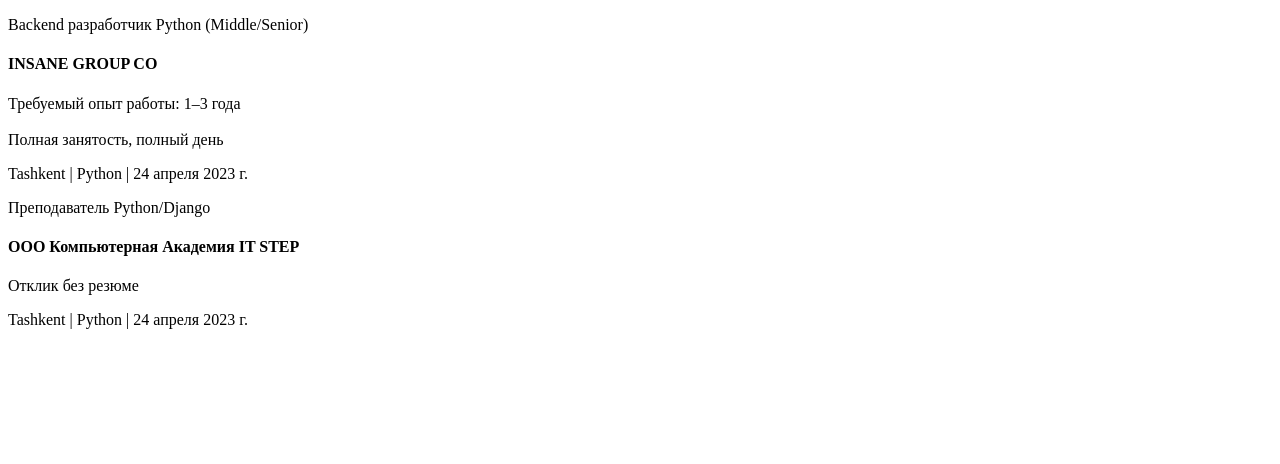
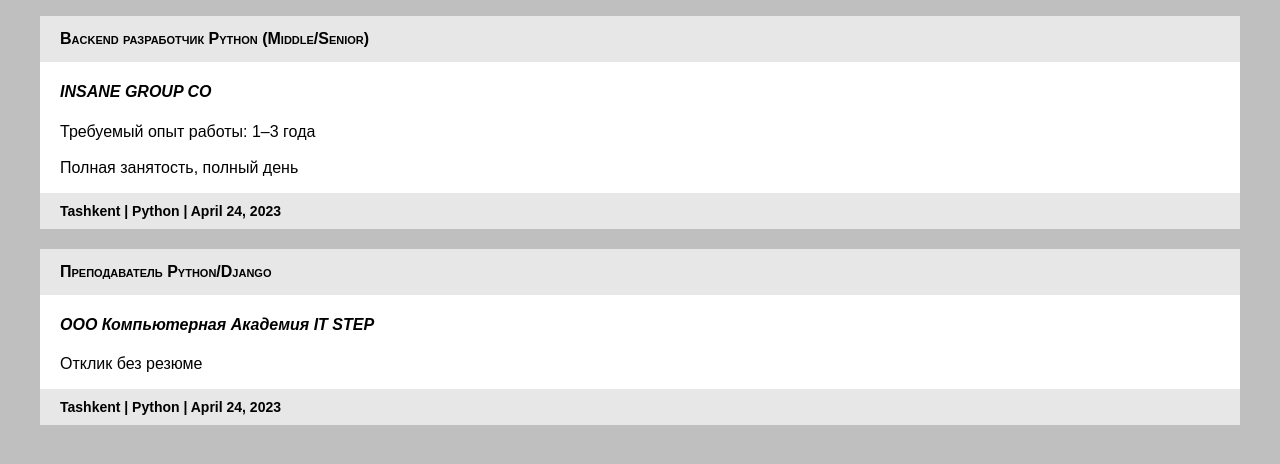
Before and after one commit to AshurovMuhammad/service-vacancies, a Django app: page / in a window 1280 px wide. Shown: the top 464 px of the page. Run offline with Django 4.2, Linux system fonts and the light colour scheme; data comes from the database, SQL or seed files in the repository.

Commit message:
Add style

```diff
--- /dev/null
+++ b/service_vacancies/service/static/css/style.css
@@ -0,0 +1,43 @@
+*{
+    box-sizing: border-box;
+}
+
+body{
+    background: #bfbfbf;
+    padding: 0;
+    margin: 0;
+    font-family: Arial, Helvetica, sans-serif;
+}
+
+.wrap{
+    max-width: 1200px;
+    margin: 0 auto;
+}
+
+.element{
+    background: #FFF;
+    margin-bottom: 20px;
+}
+
+.header{
+    background: #e7e7e7;
+    padding: 14px 20px;
+    font-weight: bold;
+    font-variant: small-caps;
+}
+
+.body{
+    padding: 0 20px;
+}
+
+.company{
+    padding-left: 20px;
+    font-style: italic;
+}
+
+.footer{
+    background: #e7e7e7;
+    padding: 10px 20px;
+    font-weight: bold;
+    font-size: 14px;
+}
--- a/service_vacancies/service_vacancies/settings.py
+++ b/service_vacancies/service_vacancies/settings.py
@@ -104,7 +104,7 @@
 # Internationalization
 # https://docs.djangoproject.com/en/4.2/topics/i18n/
 
-LANGUAGE_CODE = 'ru-RU'
+LANGUAGE_CODE = 'uz-UZ'
 
 TIME_ZONE = 'UTC'
 
--- a/service_vacancies/templates/base.html
+++ b/service_vacancies/templates/base.html
@@ -1,8 +1,10 @@
+{% load static %}
 <!DOCTYPE html>
 <html lang="en">
 <head>
     <meta charset="UTF-8">
     <title>{% block title %}{% endblock %}</title>
+    <link rel="stylesheet" href="{% static 'css/style.css' %}">
 </head>
 <body>
 {% block content %}
```
